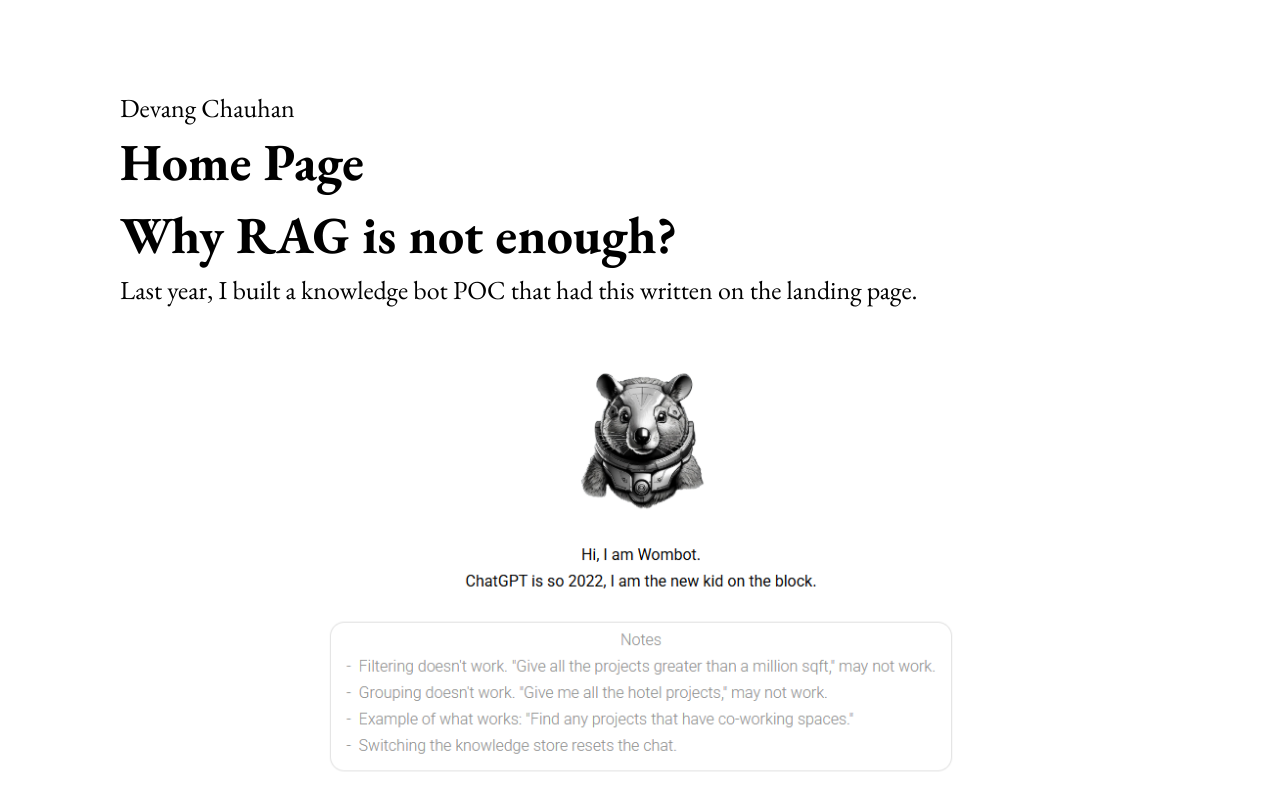
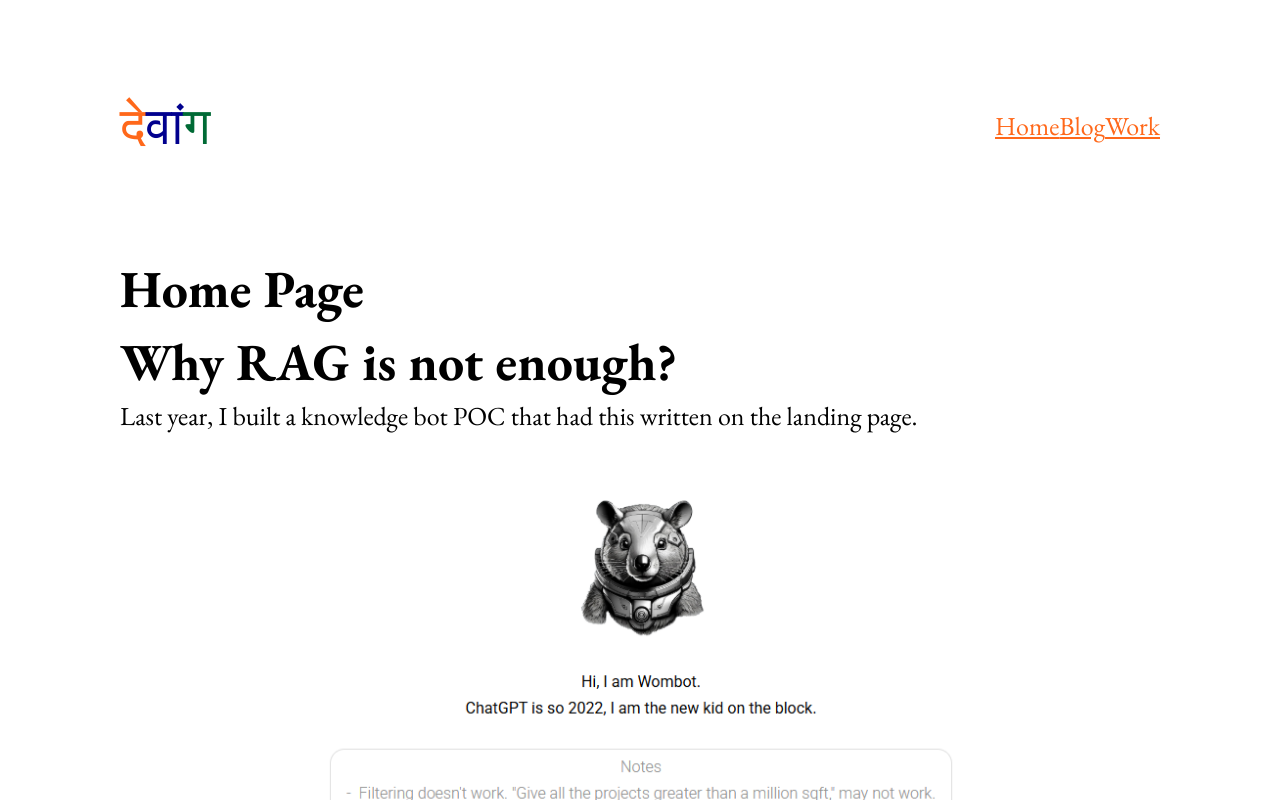
Before and after one commit to devangcx/devangcx.github.io, a React (Vite) app: page / in a window 1280 px wide. Shown: the top 800 px of the page. Built offline with nearby package versions, Linux system fonts and the light colour scheme.

Commit message:
style: name, header and footer

```diff
--- a/index.html
+++ b/index.html
@@ -4,10 +4,13 @@
     <meta charset="UTF-8" />
     <link rel="icon" type="image/png" href="/favicon.png" />
     <meta name="viewport" content="width=device-width, initial-scale=1.0" />
+    <title>Devang</title>
+
+    <!-- Fonts -->
     <link rel="preconnect" href="https://fonts.googleapis.com">
     <link rel="preconnect" href="https://fonts.gstatic.com" crossorigin>
     <link href="https://fonts.googleapis.com/css2?family=EB+Garamond:ital,wght@0,400..800;1,400..800&display=swap" rel="stylesheet">
-    <title>Devang Chauhan</title>
+    <link href="https://fonts.googleapis.com/css2?family=Poppins:ital,wght@0,100;0,200;0,300;0,400;0,500;0,600;0,700;0,800;0,900;1,100;1,200;1,300;1,400;1,500;1,600;1,700;1,800;1,900&display=swap" rel="stylesheet">
   </head>
   <body>
     <div id="root"></div>
--- a/src/App.css
+++ b/src/App.css
@@ -1,8 +1,10 @@
 /* Global CSS variables */
 :root {
-    --link-color: #ff3300;
     --font-family: "EB Garamond", "Helvetica Neue", "Segoe UI", sans-serif;
     --background-color: #f6f6f6;
+    --indian-saffron-color: rgb(255, 104, 26);
+    --indian-blue-color: rgb(1, 0, 142);
+    --indian-green-color: rgb(0, 106, 53);
 }
 
 * {
@@ -25,11 +27,55 @@ body {
 
 .container {
     max-width: 1300px;
+    padding-right: 120px;
+    padding-left: 120px;
     margin: 0 auto;
+}
+
+.page {
     background-color: white;
-    padding: 90px 120px;
+    padding-top: 0;
+    padding-bottom: 90px;
+}
+
+header {
+    background-color: white;
+    display: flex;
+    align-items: center;
+    justify-content: space-between;
+    padding: 90px 0;
+}
+
+.name {
+    font-family: "Poppins", sans-serif;
+    display: flex;
+}
+
+.name-letter {
+    font-weight: 400;
+}
+
+.indian-saffron {
+    color: var(--indian-saffron-color);
+}
+
+.indian-blue {
+    color: var(--indian-blue-color);
+}
+
+.indian-green {
+    color: var(--indian-green-color);
+}
+
+footer {
+    height: 90px;
+    color: #999;
+    font-size: 1.4rem;
+    display: flex;
+    align-items: center;
+    justify-content: center;
 }
 
 a {
-    color: var(--link-color);
+    color: var(--indian-saffron-color);
 }
--- a/src/components/Footer.tsx
+++ b/src/components/Footer.tsx
@@ -1,6 +1,6 @@
 export default function Footer() {
     return (
-        <footer className="">
+        <footer className="footer">
             Copyright @ 2025 Devang
         </footer>
     )
--- a/src/components/Header.tsx
+++ b/src/components/Header.tsx
@@ -1,7 +1,16 @@
 export default function Header() {
     return (
-        <header className="">
-            <p>Devang Chauhan</p>
+        <header className="container header">
+            <div className="name">
+                <h1 className="name-letter indian-saffron">दे</h1>
+                <h1 className="name-letter indian-blue">वां</h1>
+                <h1 className="name-letter indian-green">ग</h1>
+            </div>
+            <nav>
+                <a href="/">Home</a>
+                <a href="/blog">Blog</a>
+                <a href="/work">Work</a>
+            </nav>
         </header>
     )
 }
--- a/src/components/Layout.tsx
+++ b/src/components/Layout.tsx
@@ -4,10 +4,10 @@ import { Outlet } from "react-router-dom";
 
 export default function Layout() {
     return (
-        < div className="container" >
+        <>
             < Header />
             <Outlet />
             <Footer />
-        </div >
+        </>
     )
 }
--- a/src/routes/Home.tsx
+++ b/src/routes/Home.tsx
@@ -4,7 +4,7 @@ import Blog from "../components/Blog";
 
 export default function Home() {
     return (
-        <div>
+        <div className="container page">
             <h1>Home Page</h1>
             <Blog name="why-rag-is-not-enough" />
         </div>
```
Also changed, not shown: public/posts/why-rag-is-not-enough/why-rag-is-not-enough.md (+1 -0 lines), public/favicon.png, 1 other file (tests, documents, lock files or other folders).
